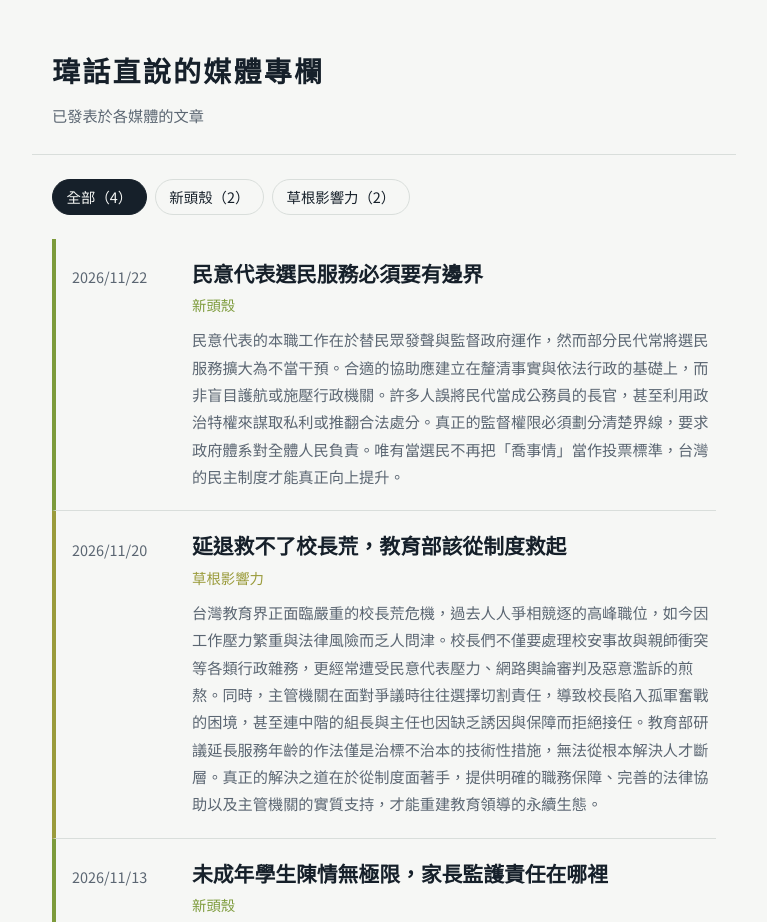
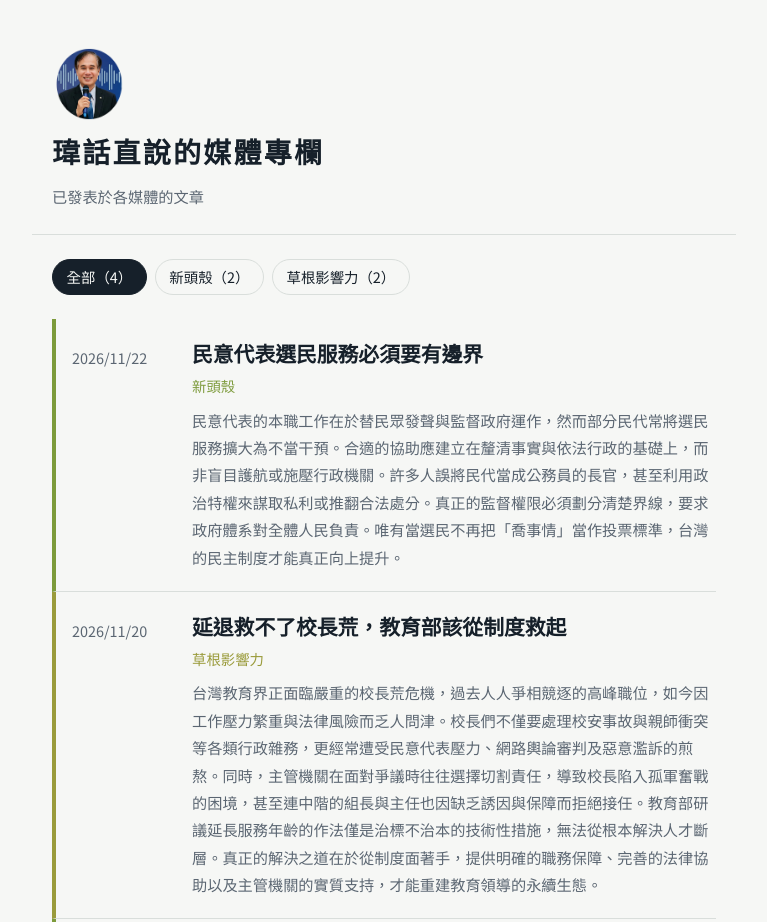
Before and after one commit to May1151028/media-columns, an Astro site: page / in a window 1280 px wide. Shown: the top 922 px of the page, without its empty margins (256-1023 px from the left). Built offline with nearby package versions, Linux system fonts and the light colour scheme; Astro itself is replaced by a stand-in of ours.

Commit message:
Update Base.astro

```diff
--- a/src/layouts/Base.astro
+++ b/src/layouts/Base.astro
@@ -28,10 +28,13 @@ const base = import.meta.env.BASE_URL.replace(/\/$/, '');
     />
   </head>
   <body>
-    <header class="site-header">
-      <a class="brand" href={`${base}/`}>{SITE_TITLE}</a>
-      <p class="tagline">{SITE_DESC}</p>
-    </header>
+   <header class="site-header">
+  <img class="avatar" src={`${base}/author.png`} alt={AUTHOR} width="72" height="72" />
+  <div>
+    <a class="brand" href={`${base}/`}>{SITE_TITLE}</a>
+    <p class="tagline">{SITE_DESC}</p>
+  </div>
+</header>
     <main>
       <slot />
     </main>
```
